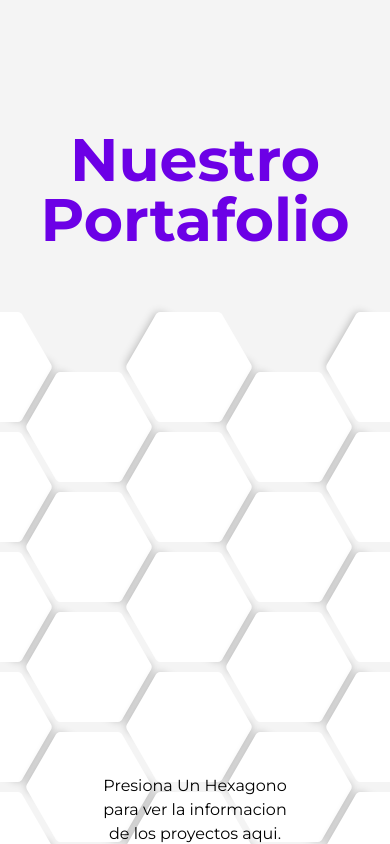
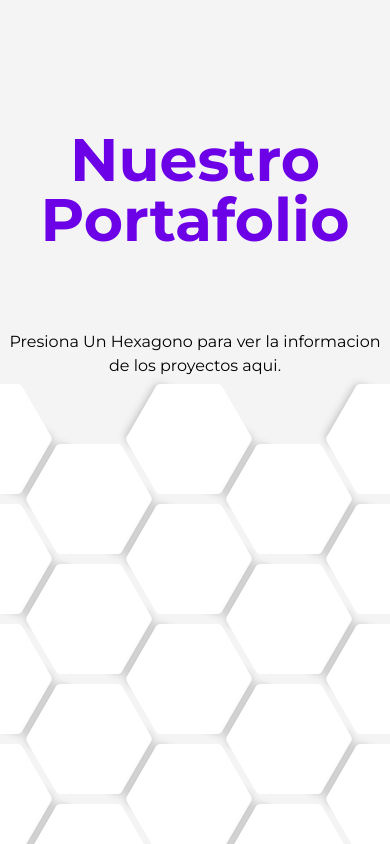
Before and after one commit to SebastianLozanoValle/developers-cut, a Next.js app: page / in a window 390 px wide. Shown: the part 6260-7104 px from the top of the page. Built offline with nearby package versions, Linux system fonts and the light colour scheme.

Commit message:
actualizacion portafolio mobile

```diff
--- a/src/components/landing/PortfolioMobile.tsx
+++ b/src/components/landing/PortfolioMobile.tsx
@@ -1,27 +1,81 @@
-import { usePortfolio } from "@/store/PortfolioStore"
-import { PortfolioButton } from "../general/PortfolioButton"
-import { ProjectCard } from "../general/ProjectCard"
-import { HexagonBackground } from "../general/HexagonBackground"
-import Image from "next/image"
+import { usePortfolio } from "@/store/PortfolioStore";
+import { PortfolioButton } from "../general/PortfolioButton";
+import { ProjectCard } from "../general/ProjectCard";
+import { HexagonBackground } from "../general/HexagonBackground";
+import Image from "next/image";
 import { FaGear } from "react-icons/fa6";
-import { portfolioData } from '../../data/portfolioData'
+import { portfolioData } from '../../data/portfolioData';
 
 export const PortfolioMobile = () => {
-
-    const {currentProject} = usePortfolio()
+    const { currentProject } = usePortfolio();
 
     return (
-        <div className="overflow-hidden" id="portfolio">
-            <div className="relative min-h-screen w-screen bg-[#f4f4f4] pt-32">
-                <div className="w-full relative flex items-center min-h-screen">
-                    <div className="z-[1] w-full flex flex-col mx-auto">
-                        <h2 className="text-center text-[#6C00E6] font-extrabold text-6xl pb-10">
+        <div id="portfolio">
+            <div className="relative min-h-screen bg-[#f4f4f4] pt-32">
+                <div className="relative flex flex-col justify-center items-center min-h-screen">
+                    <div className="z-[1] relative w-full flex flex-col mx-auto">
+                        <h2 className="text-center text-[#6C00E6] font-extrabold text-6xl pb-20">
                             Nuestro Portafolio
                         </h2>
-                        {/* <h2 className="absolute top-[10px] left-[10px] pl-10 bg-gradient-to-r from-[#8e9bff] to-[#f4f4f4] bg-clip-text text-transparent text-6xl font-extrabold">
-                            Nuestro Portafolio
-                        </h2> */}
-                        <div className="z-[-1] relative h-[1200px] flex justify-center">
+                        <div className="z-[3] sticky top-1/2 h-8 flex justify-center">
+                            {
+                                currentProject !== 100 ? (
+                                    <div className="scale-75">
+                                        <ProjectCard>
+                                            <div className="h-full">
+                                                <div className="flex py-4">
+                                                    <div className="relative w-[242px] h-[150px] overflow-hidden rounded">
+                                                        <Image
+                                                            src="/imaginatrips.png"
+                                                            alt="Background Image"
+                                                            layout="fill"
+                                                            objectFit="cover"
+                                                            quality={100}
+                                                            className="absolute top-0 left-0 w-full h-full"
+                                                        />
+                                                        <span className="relative">
+                                                            <span className="ml-1 bg-green-100 text-green-800 text-xs font-medium me-2 px-2.5 py-0.5 rounded dark:bg-green-900 dark:text-green-300">Finalizado</span>
+                                                            <span className="absolute top-[2px] right-[2px]">
+                                                            <span className="relative flex h-3 w-3">
+                                                                <span className="animate-ping absolute inline-flex h-full w-full rounded-full bg-green-300 opacity-75"></span>
+                                                                <span className="relative inline-flex rounded-full h-3 w-3 bg-green-400"></span>
+                                                            </span>
+                                                            </span>
+                                                        </span>
+                                                    </div>
+                                                    <div className="flex-1 px-4 text-slate-500 flex flex-col justify-around">
+                                                        <div className="flex gap-2 items-center">
+                                                            <div className="p-1 border rounded-full border-slate-500">
+                                                                <FaGear />
+                                                            </div>
+                                                            <h3 className="font-extrabold">Landing Page</h3>
+                                                        </div>
+                                                        <div className='button w-full h-8 mx-auto bg-[#6c00e6] rounded-lg cursor-pointer select-none
+                                                            hover:translate-y-2 hover:[box-shadow:0_0px_0_0_#4a00b3,0_0px_0_0_#4a00b341]
+                                                            hover:border-b-[0px]
+                                                            transition-all duration-150 [box-shadow:0_10px_0_0_#4a00b3,0_15px_0_0_#4a00b341]
+                                                            border-b-[1px] border-[#4a00b3]'>
+                                                            <span className='flex flex-col justify-center items-center h-full text-white font-bold text-lg'>Visitar Web</span>
+                                                        </div>
+                                                    </div>
+                                                </div>
+                                                <div className="p-1">
+                                                    <h4 className="font-extrabold">{portfolioData[currentProject].name}{currentProject}</h4>
+                                                    <p className="font-light text-sm text-slate-500">
+                                                        Lorem ipsum dolor sit amet consectetur adipisicing elit. Cumque sapiente
+                                                    </p>
+                                                </div>
+                                            </div>
+                                        </ProjectCard>
+                                    </div>
+                                ) : (
+                                    <p className="text-center">
+                                        Presiona Un Hexagono para ver la informacion de los proyectos aqui.
+                                    </p>
+                                )
+                            }
+                        </div>
+                        <div className="z-[-1] relative h-[1200px] flex justify-center overflow-x-hidden">
                             <div className="relative">
                                 <div className="w-2/3 flex absolute left-[calc(-506.5px)] top-[calc(60px*0)]">
                                     <HexagonBackground />
@@ -134,92 +188,7 @@ export const PortfolioMobile = () => {
                                     <HexagonBackground />
                                 </div>
                             </div>
-                            {/* <div className="w-2/3 flex absolute left-[-200px] top-[585px]">
-                                <HexagonBackground />
-                                <HexagonBackground />
-                                <HexagonBackground />
-                                <HexagonBackground />
-                                <HexagonBackground />
-                            </div> */}
-                            {/* <div className="flex absolute top-[-15px]">
-                            </div>
-                            <div className="w-2/3 flex absolute left-[100px] top-[45px]">
-                            </div>
-                            <div className="w-2/3 flex absolute top-[105px]">
-                            </div>
-                            <div className="w-2/3 flex absolute left-[100px] top-[165px]">
-                            </div>
-                            <div className="w-2/3 flex absolute top-[225px]">
-                            </div>
-                            <div className="w-2/3 flex absolute left-[100px] top-[285px]">
-                            </div>
-                            <div className="w-2/3 flex absolute top-[345px]">
-                            </div>
-                            <div className="w-2/3 flex absolute left-[100px] top-[405px]">
-                            </div>
-                            <div className="w-2/3 flex absolute top-[465px]">
-                            </div>
-                            <div className="w-2/3 flex absolute left-[100px] top-[525px]">
-                            </div> */}
                         </div>
-                    </div>
-                    <div className="z-[2] absolute top-1/2 left-1/2 xl:left-3/4 transform -translate-x-1/2 -translate-y-1/2">
-                        {
-                            currentProject !== 100 ? (
-                                <div className="scale-75">
-                                    <ProjectCard>
-                                        <div className="h-full">
-                                            <div className="flex py-4">
-                                                <div className="relative w-[242px] h-[150px] overflow-hidden rounded">
-                                                    <Image
-                                                        src="/imaginatrips.png"
-                                                        alt="Background Image"
-                                                        layout="fill"
-                                                        objectFit="cover"
-                                                        quality={100}
-                                                        className="absolute top-0 left-0 w-full h-full"
-                                                    />
-                                                    <span className="relative">
-                                                        <span className="ml-1 bg-green-100 text-green-800 text-xs font-medium me-2 px-2.5 py-0.5 rounded dark:bg-green-900 dark:text-green-300">Finalizado</span>
-                                                        <span className="absolute top-[2px] right-[2px]">
-                                                        <span className="relative flex h-3 w-3">
-                                                            <span className="animate-ping absolute inline-flex h-full w-full rounded-full bg-green-300 opacity-75"></span>
-                                                            <span className="relative inline-flex rounded-full h-3 w-3 bg-green-400"></span>
-                                                        </span>
-                                                        </span>
-                                                    </span>
-                                                </div>
-                                                <div className="flex-1 px-4 text-slate-500 flex flex-col justify-around">
-                                                    <div className="flex gap-2 items-center">
-                                                        <div className="p-1 border rounded-full border-slate-500">
-                                                            <FaGear />
-                                                        </div>
-                                                        <h3 className="font-extrabold">Landing Page</h3>
-                                                    </div>
-                                                    <div className='button w-full h-8 mx-auto bg-[#6c00e6] rounded-lg cursor-pointer select-none
-                                                        hover:translate-y-2 hover:[box-shadow:0_0px_0_0_#4a00b3,0_0px_0_0_#4a00b341]
-                                                        hover:border-b-[0px]
-                                                        transition-all duration-150 [box-shadow:0_10px_0_0_#4a00b3,0_15px_0_0_#4a00b341]
-                                                        border-b-[1px] border-[#4a00b3]'>
-                                                        <span className='flex flex-col justify-center items-center h-full text-white font-bold text-lg'>Visitar Web</span>
-                                                    </div>
-                                                </div>
-                                            </div>
-                                            <div className="p-1">
-                                                <h4 className="font-extrabold">{portfolioData[currentProject].name}{currentProject}</h4>
-                                                <p className="font-light text-sm text-slate-500">
-                                                    Lorem ipsum dolor sit amet consectetur adipisicing elit. Cumque sapiente
-                                                </p>
-                                            </div>
-                                        </div>
-                                    </ProjectCard>
-                                </div>
-                            ) : (
-                                <p className="text-center">
-                                    Presiona Un Hexagono para ver la informacion de los proyectos aqui.
-                                </p>
-                            )
-                        }
                     </div>
                 </div>
             </div>
```
